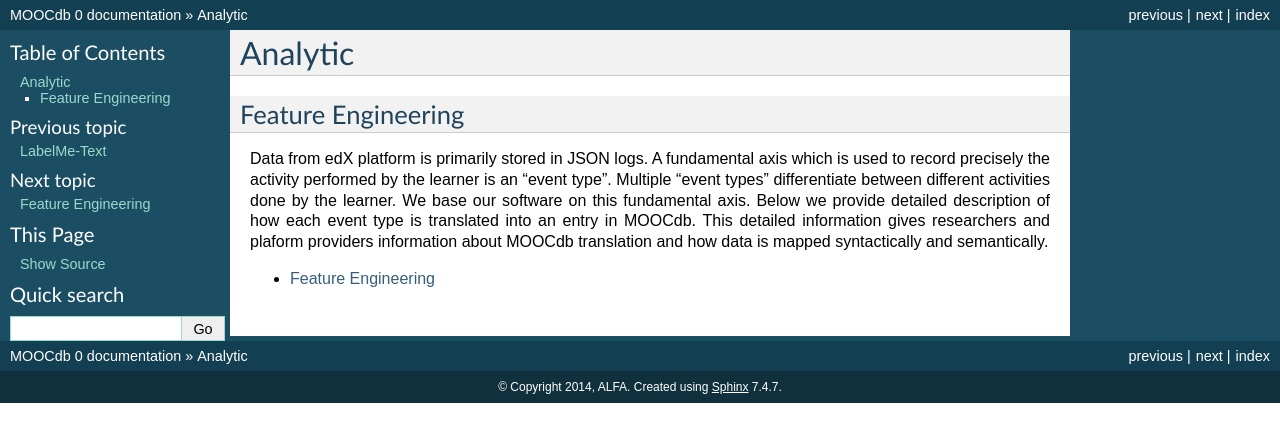
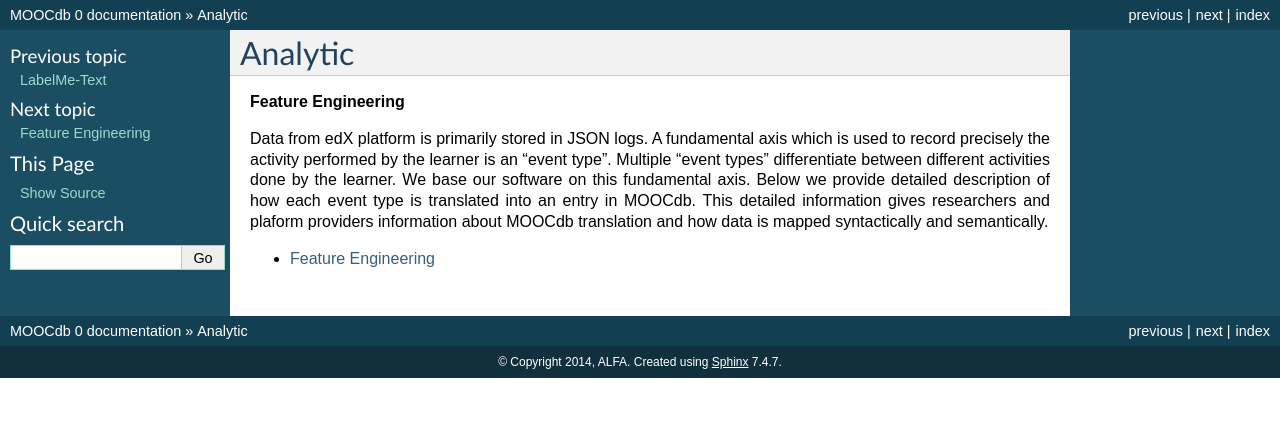
Before and after one commit to MOOCdb/MOOCdbDocs, a Sphinx documentation site: the page built from docs/Analytic.rst, in a window 1280 px wide. Shown: the top 442 px of the page. Built offline with Sphinx 7.4.7, drawn with Linux system fonts in a browser that asks for light colours; pages that are not in the unit, such as notebooks, are missing from menus.

Commit message:
Update Analytic.rst

```diff
--- a/docs/Analytic.rst
+++ b/docs/Analytic.rst
@@ -1,9 +1,8 @@
-########
+
 Analytic
 ########
 
-Feature Engineering
-===================
+**Feature Engineering**
 
 
 Data from edX platform is primarily stored in JSON logs. A fundamental axis which is used to record precisely the activity performed
```
